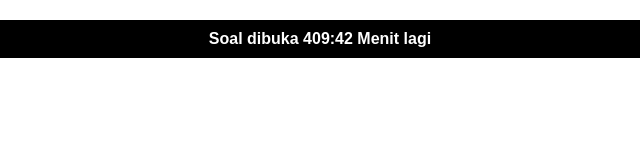
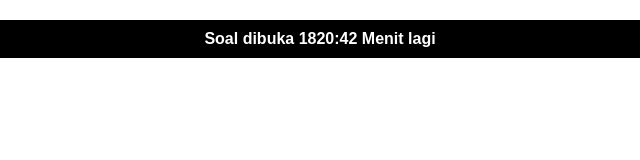
Before and after one commit to dwndnt/form_quiz, a plain HTML site: page index.html in a window 1280 px wide. Shown: the full height of the page, 320-960 px from the left. Drawn offline with nearby package versions, Linux system fonts and the light colour scheme.

Commit message:
Update timer & pop-up

```diff
--- a/index.html
+++ b/index.html
@@ -170,20 +170,30 @@
 
   function resetTimer() {
   clearInterval(timerInterval);
-      var timerIntervalValue = 5;
+  var timerIntervalValue = 10;
   var tolerance = 1;
-      var startDate = '2023-11-13T22:38:00.000';
-      document.getElementById("form").style.visibility = "hidden";
+  var startDate = '2023-11-14T22:09:00.000';
   var display = document.querySelector('#time');
   var initDate = new Date(startDate);
   var countDownDate = addMinutes(initDate, timerIntervalValue);
   var nowDate = new Date();
   var duration = (countDownDate.getTime() - nowDate.getTime()) / 1000;
-      timerInterval = startTimer(duration, timerIntervalValue, tolerance, display);
+
+  // Jika waktu sudah habis, langsung sembunyikan form
+  if (duration <= 0) {
+    document.getElementById("form").style.visibility = "hidden";
+    display.textContent = "TIMES UP! TERIMAKASIH.";
+    return;
   }
 
+  // Jika waktu belum habis, set timer dan tampilkan form
+  timerInterval = startTimer(duration, timerIntervalValue, tolerance, display);
+  document.getElementById("form").style.visibility = "hidden";
+}
+
+
     // Menambahkan variabel initialPopupTimer dan timerInterval secara lokal
-    var initialPopupTimer = 5 * 60;
+    var initialPopupTimer = 2 * 60;
     var timerInterval;
 
     window.onload = function () {
```
Lines whose indentation alone changed are shown as unchanged.
